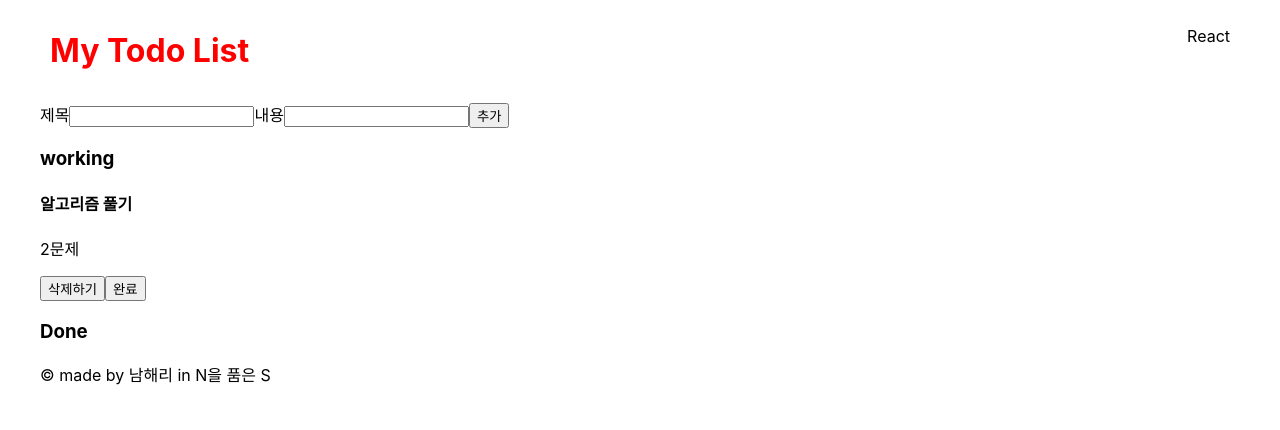
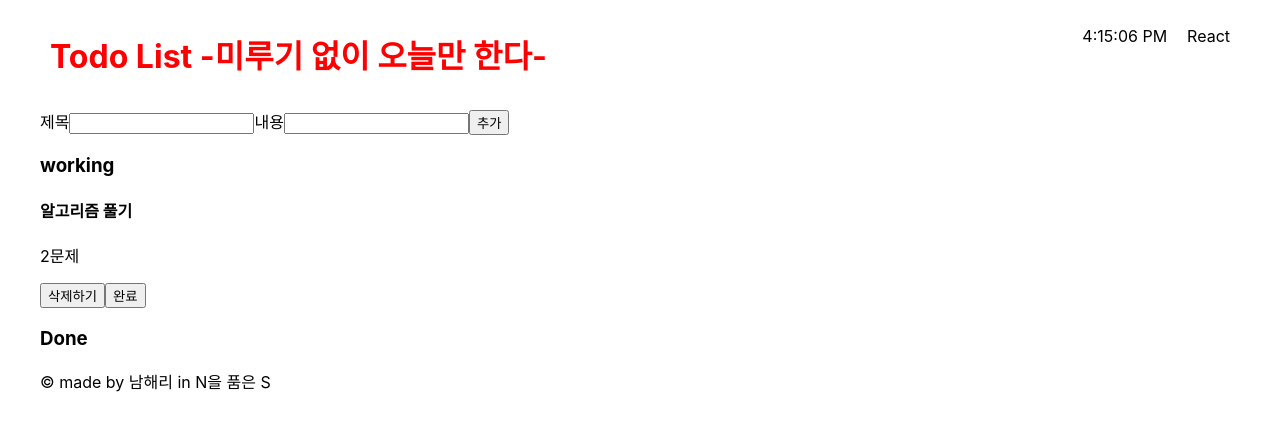
Before and after one commit to r03181231/todoList-React, a React (Create React App) app: page / in a window 1280 px wide. Shown: the top 430 px of the page. Built offline with nearby package versions, Linux system fonts and the light colour scheme.

Commit message:
[Fix/#10] 오류 수정 후 시간 추가

```diff
--- /dev/null
+++ b/src/item/timer/CurrTime.css
@@ -0,0 +1 @@
+@charset "utf-8";
--- /dev/null
+++ b/src/item/timer/CurrTime.jsx
@@ -0,0 +1,19 @@
+import React, { useEffect, useState } from "react";
+import "./CurrTime.css";
+
+export const CurrTime = () => {
+  const [time, setTime] = useState(new Date());
+  useEffect(() => {
+    const moment = setInterval(() => setTime(new Date()), 1000);
+    return () => clearInterval(moment);
+  }, []);
+  return (
+    <>
+      <div>
+        <p>{time.toLocaleTimeString()}</p>
+      </div>
+    </>
+  );
+};
+
+export default CurrTime;
--- a/src/view/header/nav/Nav.jsx
+++ b/src/view/header/nav/Nav.jsx
@@ -1,11 +1,13 @@
 import React from "react";
 import "./nav.css";
+import CurrTime from "item/timer/CurrTime";
 
 export const Nav = () => {
   return (
     <header>
-      <h1 className="nav-list-text">My Todo List</h1>
+      <h1 className="nav-list-text">Todo List -미루기 없이 오늘만 한다-</h1>
       <div className="title-nd-name">
+        <CurrTime />
         <p>React</p>
       </div>
     </header>
--- a/src/view/header/nav/nav.css
+++ b/src/view/header/nav/nav.css
@@ -7,3 +7,10 @@ header {
 
   padding: 10px;
 }
+
+.title-nd-name {
+  display: flex;
+  justify-content: space-between;
+
+  gap: 20px;
+}
--- a/src/view/main/form/TodoForm.jsx
+++ b/src/view/main/form/TodoForm.jsx
@@ -4,37 +4,33 @@ import Button from "../../../item/button/Button";
 
 export const TodoForm = ({ todoInputs, setTodoInputs }) => {
   const add = "추가";
-  const [todoInput, setTodoInput] = useState({
+  const init = {
     id: 1,
     title: "",
     comment: "",
     isDone: true,
-  });
+  };
+  const [todoInput, setTodoInput] = useState(init);
   let idNum = 1 + todoInputs.length; //Math.random() * 10000
   const titleInput = todoInput.title;
   const commentInput = todoInput.comment;
   const blankPattern = /^\s+|\s+$/g;
   // 들어온 값으로 교체해주기
   const onInputHand = (e) => {
-    const name = e.target.name;
-    const value = e.target.value;
-    console.log(todoInput.isDone);
+    const { name, value } = e.target;
     setTodoInput({ ...todoInput, [name]: value });
-    console.log({ ...todoInput, [name]: value });
   };
-  //
+
   const onSubmitHand = (e) => {
     e.preventDefault();
-    // 공백이면 null을 줘.
-    if (
-      todoInput.title.replace(blankPattern, "") === "" ||
-      todoInput.comment.replace(blankPattern, "") === ""
-    ) {
-      return null;
-    }
-    console.log([...todoInputs, { ...todoInput, id: idNum }]);
+    const titleBlank = titleInput.replace(blankPattern, "");
+    const commentBlank = commentInput.replace(blankPattern, "");
+    // 공백이면 아무 것도 리턴하지 않게 해줘.
+    if (titleBlank === "" && commentBlank === "") return;
+    if (titleBlank === "" || commentBlank === "") return;
+
     setTodoInputs([...todoInputs, { ...todoInput, id: idNum }]);
-    // setTodoInput("");
+    setTodoInput({ id: idNum + 1, title: "", comment: "", isDone: true });
   };
 
   return (
@@ -44,16 +40,17 @@ export const TodoForm = ({ todoInputs, setTodoInputs }) => {
         <input
           type="text"
           name="title"
-          value={titleInput || ""}
+          value={titleInput}
           onChange={onInputHand}
         />
         <label>내용</label>
         <input
           type="text"
           name="comment"
-          value={commentInput || ""}
+          value={commentInput}
           onChange={onInputHand}
         />
+
         <Button name={add} />
       </form>
     </section>
--- a/src/view/main/todoCardList/TodoCardsList.jsx
+++ b/src/view/main/todoCardList/TodoCardsList.jsx
@@ -48,7 +48,7 @@ export const TodoCardsList = ({ todoInputs, setTodoInputs }) => {
           <h3>Done </h3>
           {todoInputs.map((isDoneItem) => {
             const { id, isDone } = isDoneItem;
-            if (!isDone) {
+            if (isDone === false) {
               return (
                 <TodoCards
                   isDoneItem={isDoneItem}
--- a/src/view/main/todoCards/TodoCards.jsx
+++ b/src/view/main/todoCards/TodoCards.jsx
@@ -19,7 +19,7 @@ export const TodoCards = ({
       <div>
         <Button name={delBtnText} onClick={() => onDelete(id)} />
         <Button
-          name={!isDone ? cancelBtnText : doneBtnText}
+          name={isDone === false ? cancelBtnText : doneBtnText}
           onClick={() => onComplete(id)}
         />
       </div>
```
